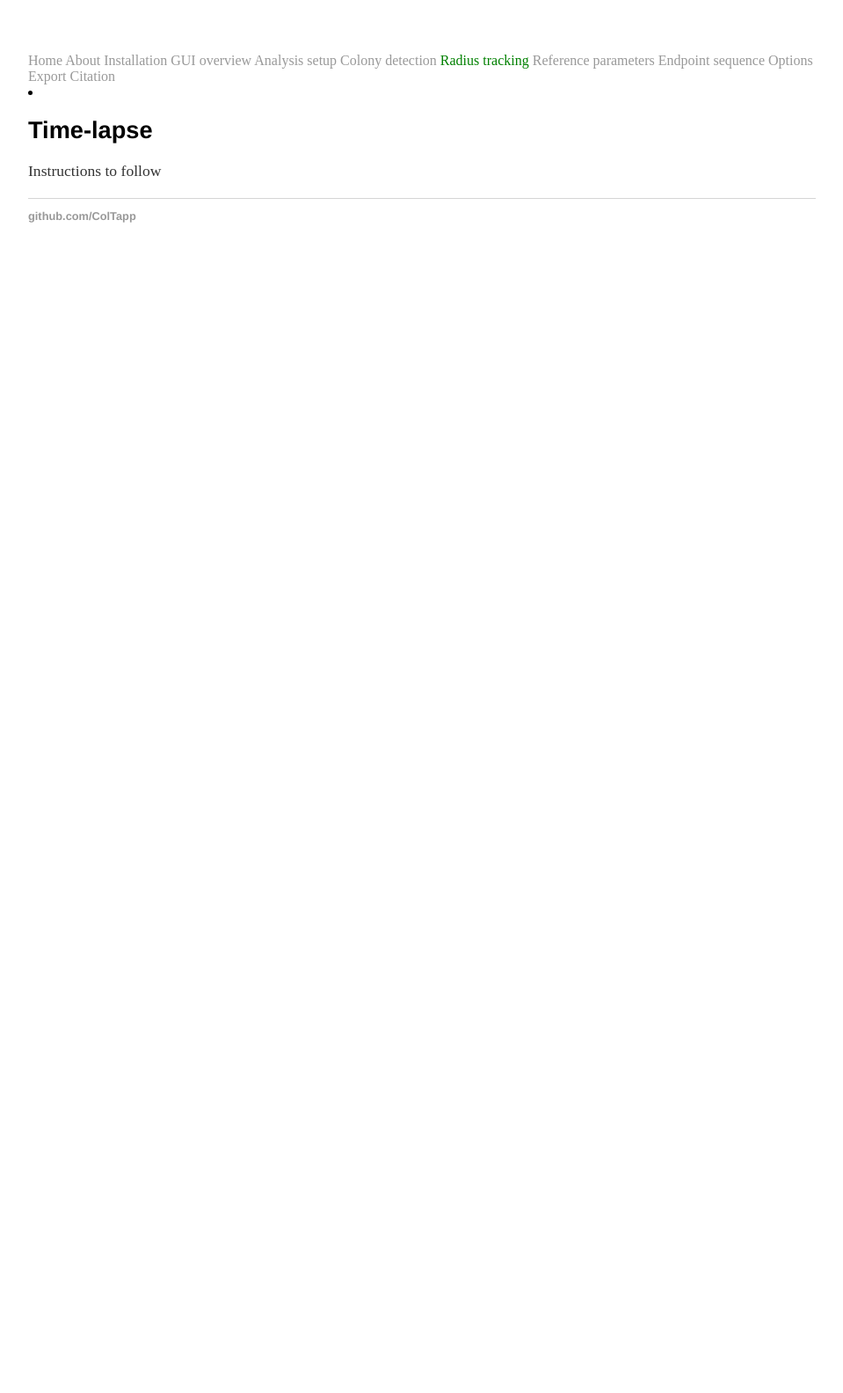
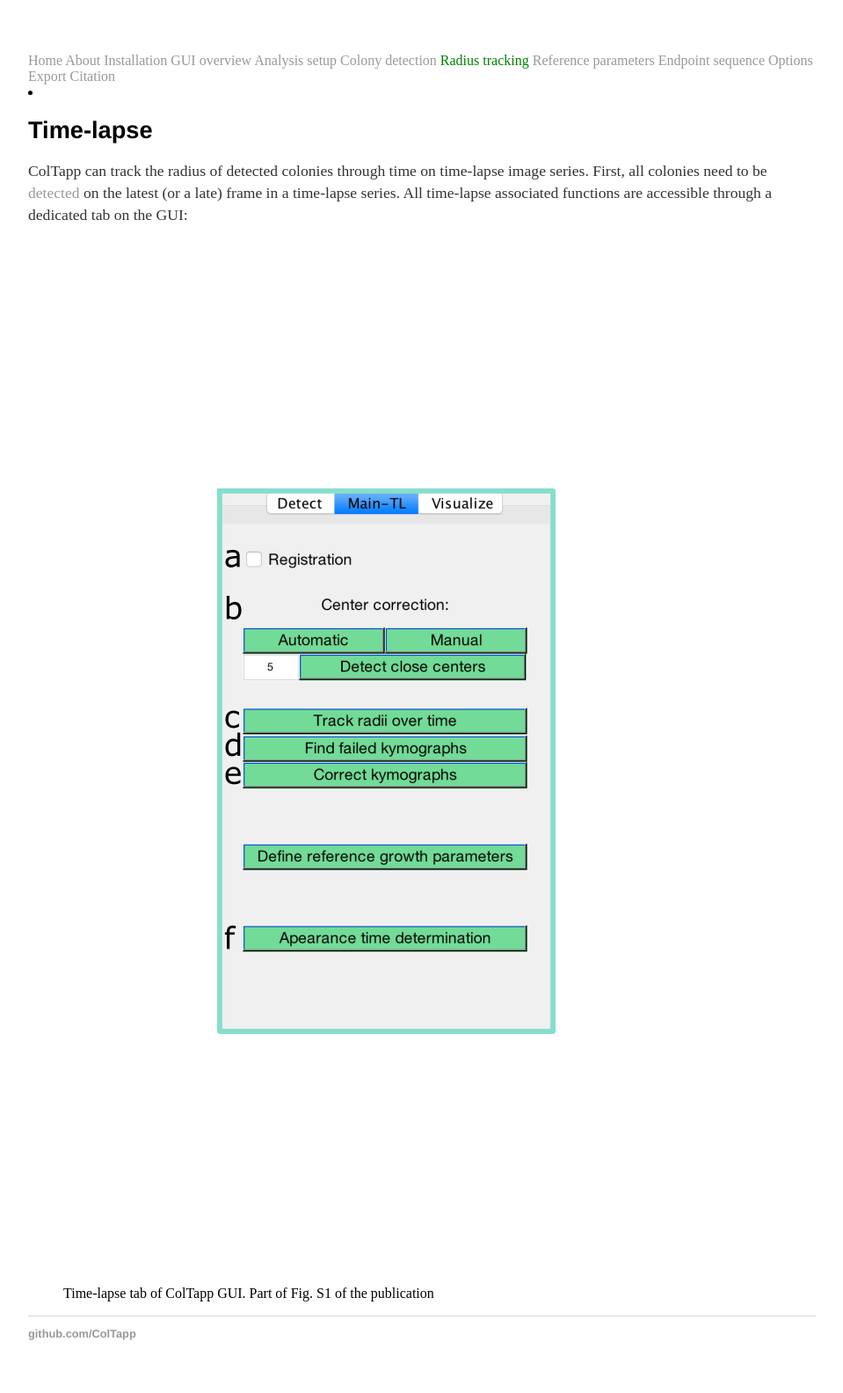
Before and after one commit to ColTapp/ColTapp.github.io, a Jekyll site: the page built from timelapse.md, in a window 1280 px wide. Shown: the whole page at 88% size, without its empty margins (160-1119 px from the left). Built offline with Jekyll 4.4.1, drawn with Linux system fonts in a browser that asks for light colours; before the commit the page ends 900 px from its top, so only the background shows below that.

Commit message:
Update timelapse.md

```diff
--- a/timelapse.md
+++ b/timelapse.md
@@ -4,4 +4,8 @@ title: Time-lapse
 ---
 # Time-lapse
 
-Instructions to follow
+ColTapp can track the radius of detected colonies through time on time-lapse image series. First, all colonies need to be [detected]({{site.url}}/detect.html) on the latest (or a late) frame in a time-lapse series. All time-lapse associated functions are accessible through a dedicated tab on the GUI:
+<figure>
+  <img src="{{site.url}}/assets/images/TL0.png" alt="Time-lapse tab of GUI"/>
+  <figcaption>Time-lapse tab of ColTapp GUI. Part of Fig. S1 of the publication </figcaption>
+</figure>
```
